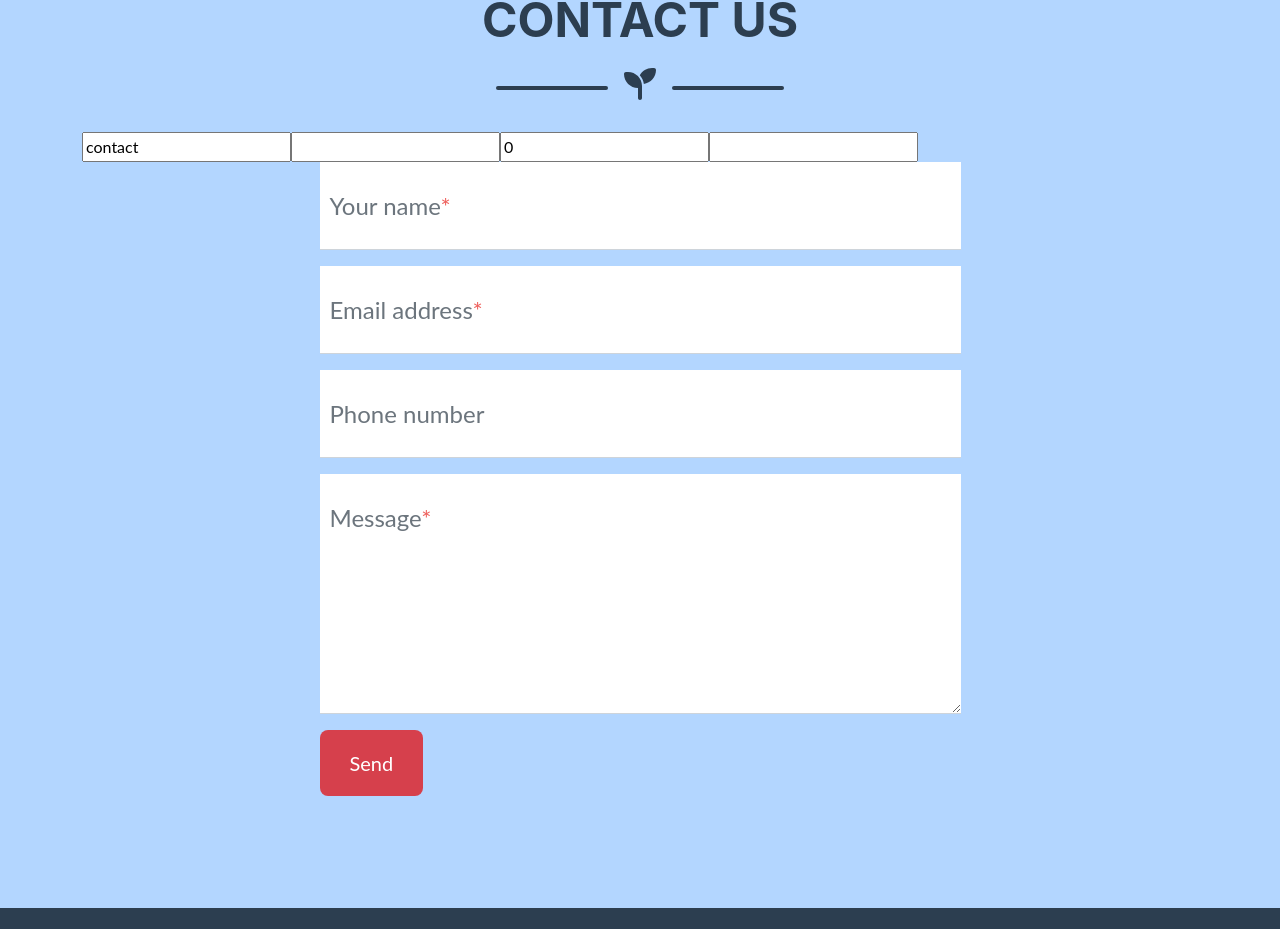
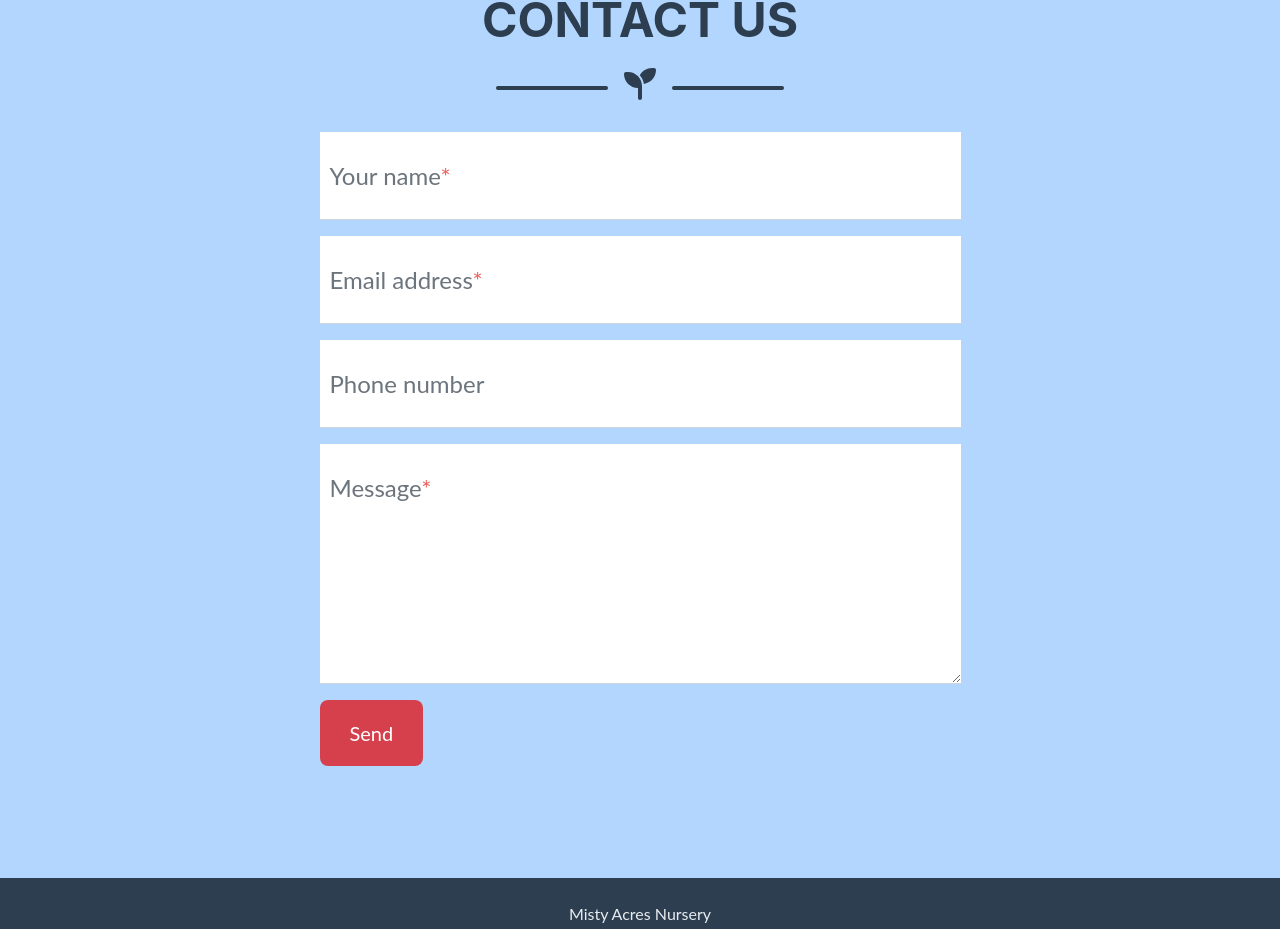
Before and after one commit to bojodesign/mistyacres, a React (Vite) app: page / in a window 1280 px wide. Shown: the part 3173-4102 px from the top of the page. Built offline with nearby package versions, Linux system fonts and the light colour scheme.

Commit message:
Revert previous two commits

```diff
--- a/src/components/ContactForm.jsx
+++ b/src/components/ContactForm.jsx
@@ -39,20 +39,18 @@ export default function ContactForm() {
 	// Render Contact Form
 	return (
 		<form onSubmit={handleSubmit} data-netlify="true" netlify-honeypot="bots-r-us">
-			<div className="quote-summary-hidden">
-				<input type="text" name="form-name" value="contact" />
-				<input type="number" name="totalCost" value={totalCost} />
-				<input type="number" name="productsCount" value={productsCount} />
-				<input type="number" name="costBeforeDiscount" value={costBeforeDiscount} />
+			<input type="hidden" name="form-name" value="contact" />
+			<input type="hidden" name="totalCost" value={totalCost} />
+			<input type="hidden" name="productsCount" value={productsCount} />
+			<input type="hidden" name="costBeforeDiscount" value={costBeforeDiscount} />
 			{items.map((item) => (
-					<input key={item.id} type="text" name="products[]" value={JSON.stringify({
+				<input key={item.id} type="hidden" name="products[]" value={JSON.stringify({
 					...item,
 					title: getProductData(item.id).title,
 					price: getItemPrice(item),
 				})}
 				/>
 			))}
-			</div>
 			<Row className="justify-content-center">
 				{status === 'submitted' && (
 					<button type='button' className="alert alert-dismissible contact-close" data-bs-dismiss='alert' aria-hidden='true'>
--- a/src/themes/mistyacres/_contact.scss
+++ b/src/themes/mistyacres/_contact.scss
@@ -75,6 +75,3 @@
   color: #6c757d;
   cursor: pointer;
 }
-.quote-summary-hidden {
-  display: hidden;
-}
```
Lines whose indentation alone changed are shown as unchanged.
